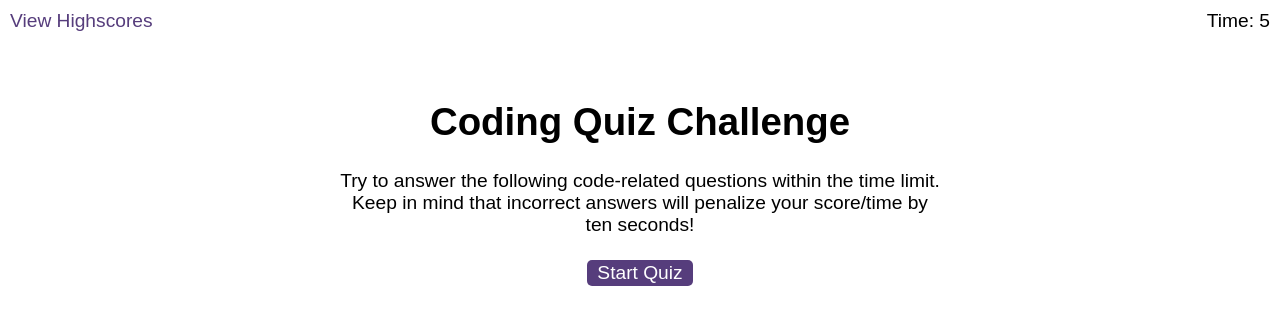
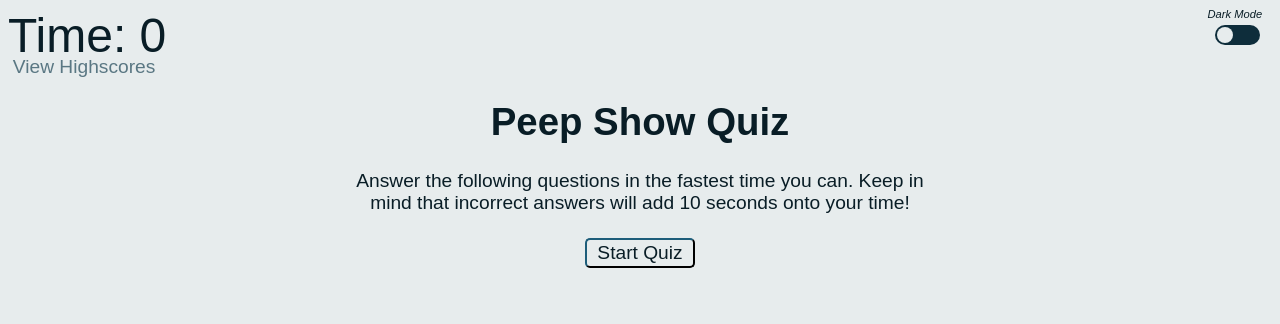
Before and after one commit to fawltya/peep-show-quiz, a plain HTML site: page index.html in a window 1280 px wide. Drawn offline with nearby package versions, Linux system fonts and the light colour scheme.

Commit message:
Add dark mode toggle

```diff
--- a/assets/css/styles.css
+++ b/assets/css/styles.css
@@ -1,16 +1,34 @@
+:root {
+  --primary-color: #5a7783;
+  --secondary-color: #0e2d3b  ;
+  --font-color: #091d26;
+  --bg-color: #e7eced;
+  --heading-color: #0b242f;
+}
+
+[data-theme="dark"] {
+  --primary-color: #a1b1b8;
+  --secondary-color: #a1b1b8;
+  --font-color: #e7eced;
+  --bg-color: #091d26;
+  --heading-color: #a1b1b8;
+}
+
 body {
   font-family: Arial;
   font-size: 120%;
+  background-color: var(--bg-color);
+  color: var(--font-color)
 }
 
 a {
-  color: #563d7c;
+  color: var(--primary-color);
   text-decoration: none;
   transition: color 0.1s;
 }
 
 a:hover {
-  color: #8570a5;
+  color: var(--secondary-color);
 }
 
 button {
@@ -18,16 +36,19 @@ button {
   margin: 5px;
   cursor: pointer;
   font-size: 100%;
-  background-color: #563d7c;
+  background-color: var(--bg-color) ;
   border-radius: 5px;
+  border-color: var(--font-color);
   padding: 2px 10px;
-  color: white;
-  border: 0;
+  color: var(--font-color);
+  border: 2;
   transition: background-color 0.1s;
 }
 
 button:hover {
-  background-color: #8570a5;
+  background-color: var(--secondary-color);
+  color: var(--bg-color);
+  border-color: var(--secondary-color);
 }
 
 .choices button {
@@ -50,7 +71,7 @@ li {
 }
 
 li:nth-child(odd) {
-  background-color: #f3edfc;
+  background-color: var(--bg-color);
 }
 
 .wrapper {
@@ -68,8 +89,8 @@ li:nth-child(odd) {
 
 .scores {
   position: absolute;
-  top: 10px;
-  left: 10px;
+  top: 7vh;
+  left: 1vw;
 }
 
 .feedback {
@@ -77,12 +98,82 @@ li:nth-child(odd) {
   font-size: 120%;
   margin-top: 20px;
   padding-top: 10px;
-  color: gray;
-  border-top: 2px solid #ccc;
+  color: var(--secondary-color);
+  border-top: 2px solid var(--secondary-color);
 }
 
 .timer {
   position: absolute;
-  top: 10px;
-  right: 10px;
+  top: 1vh;
+  /* left: 45%; */
+  font-size: 3rem;
+  margin-left: auto;
+  margin-right: auto;
+  /* align-self: center; */
 }
+
+
+/*Simple css to style it like a toggle switch*/
+.theme-switch-wrapper {
+  display: flex;
+  align-items: center;
+  flex-direction: column;
+  position: absolute;
+  top: 1vh;
+  right: 1vw;
+}
+.theme-switch {
+  display: inline-block;
+  height: 20px;
+  position: relative;
+  width: 45px;
+  margin-top: 5px
+}
+
+.theme-switch input {
+  display:none;
+}
+
+.slider {
+  background-color: var(--secondary-color);
+  bottom: 0;
+  cursor: pointer;
+  left: 0;
+  position: absolute;
+  right: 0;
+  top: 0;
+  transition: .4s;
+}
+
+.slider:before {
+  background-color: var(--bg-color);
+  bottom: 2px;
+  content: "";
+  height: 16px;
+  left: 2px;
+  position: absolute;
+  transition: .4s;
+  width: 16px;
+}
+
+input:checked + .slider {
+  background-color: var(--primary-color);
+}
+
+input:checked + .slider:before {
+  transform: translateX(26px);
+}
+
+.slider.round {
+  border-radius: 34px;
+}
+
+.slider.round:before {
+  border-radius: 50%;
+}
+
+.dark-mode-text {
+  font-size: 0.7rem;
+  margin-right: 5px;
+  font-style: italic;
+}
--- a/assets/js/logic.js
+++ b/assets/js/logic.js
@@ -15,48 +15,19 @@ var choices = $('#choices')
 var time = $('#time')
 var i = 0
 var totalTime = 0;
-var k = 0;
-
-var timerInterval = setInterval(function() {
-    totalTime++
-    time.empty()
-    time.append(totalTime)
-
-    // timeEl.textContent = totalTime + " seconds left till colorsplosion.";
-
-    // if(totalTime === 0) {
-    //   // Stops execution of action at set interval
-    //   clearInterval(timerInterval);
-    //   // Calls function to create and append image
-    //   sendMessage();
-    // }
-
-  }, 1000);
-
-
-// function myTimer() {
-// //   time = k;
-//   k++;
-//   $(time).empty();
-//   time.append(k)
-// }
 
 function quiz() {
     questions.removeClass('hide');
     startScreen.addClass('hide');
-
-
     $('#question-title').text(questionArray[i].question);
     for (var j = 0; j < questionArray[i].choices.length; j++) {
         var correctAnswer = questionArray[i].choices[questionArray[i].answer]
-
         if (questionArray[i].choices[j] == correctAnswer) {
             var trueButton = $('<button class="answer-button true">' + questionArray[i].choices[j] + '</button>')
         }   else {
             var falseButton = $('<button class="answer-button false">' + questionArray[i].choices[j] + '</button>')
             }
         choices.append(trueButton, falseButton);
-
     }
 
     $('.true').on('click', function(event) {
@@ -66,15 +37,16 @@ function quiz() {
         quiz()
     })
 
-
-
     $('.false').on('click', function(event) {
         event.preventDefault();
         totalTime += 10;
         // time.append(time + 10)
     })
     console.log(totalTime)
-
+    console.log(questionArray[i].question)
+    if (questionArray[i].question > questionArray[i].question.length) {
+    return endgame()
+    }
 
 }
 
@@ -82,38 +54,52 @@ startButton.on("click", function(event) {
     event.preventDefault();
     quiz();
     // myInterval = setInterval(myTimer, 1000);
-
+    setInterval(function() {
+        totalTime++
+        time.empty()
+        time.append(totalTime)
+      }, 1000);
 })
 
+function endgame() {
+    endScreen.removeClass('hide');
+    questions.addClass('hide');
+}
 
-// console.log(questionArray[0]);
+// Dark mode toggle
+function darkMode () {
+const toggleSwitch = document.querySelector('.theme-switch input[type="checkbox"]');
 
+function switchTheme(e) {
+    if (e.target.checked) {
+        document.documentElement.setAttribute('data-theme', 'dark');
+    }
+    else {
+        document.documentElement.setAttribute('data-theme', 'light');
+    }
+}
 
+toggleSwitch.addEventListener('change', switchTheme, false);
 
+function switchTheme(e) {
+    if (e.target.checked) {
+        document.documentElement.setAttribute('data-theme', 'dark');
+        localStorage.setItem('theme', 'dark'); //add this
+    }
+    else {
+        document.documentElement.setAttribute('data-theme', 'light');
+        localStorage.setItem('theme', 'light'); //add this
+    }
+}
 
+const currentTheme = localStorage.getItem('theme') ? localStorage.getItem('theme') : null;
 
+if (currentTheme) {
+    document.documentElement.setAttribute('data-theme', currentTheme);
 
-
-
-
-// timer(0)
-
-
-
-
-// var counter = 0;
-
-// for (counter < 100 ) {
-//     var interval = setInterval(function () {
-//         counter++;
-//       }, 1000);
-// }
-
-
-// // time.text(interval)
-// console.log(interval)
-
-
-
-// to stop the counter
-// clearInterval(inteval);
+    if (currentTheme === 'dark') {
+        toggleSwitch.checked = true;
+    }
+}
+}
+darkMode()
--- a/index.html
+++ b/index.html
@@ -10,17 +10,16 @@
   </head>
 
   <body>
+
     <div class="scores"><a href="highscores.html">View Highscores</a></div>
 
     <div class="timer">Time: <span id="time">0</span></div>
 
     <div class="wrapper">
       <div id="start-screen" class="start">
-        <h1>Coding Quiz Challenge</h1>
+        <h1>Peep Show Quiz</h1>
         <p>
-          Try to answer the following code-related questions within the time
-          limit. Keep in mind that incorrect answers will penalize your
-          score/time by ten seconds!
+          Answer the following questions in the fastest time you can. Keep in mind that incorrect answers will add 10 seconds onto your time!
         </p>
         <button id="start">Start Quiz</button>
       </div>
@@ -41,6 +40,16 @@
 
       <div id="feedback" class="feedback hide"></div>
     </div>
+
+
+    <div class="theme-switch-wrapper">
+      <em class="dark-mode-text">Dark Mode</em>
+      <label class="theme-switch" for="checkbox">
+          <input type="checkbox" id="checkbox" />
+          <div class="slider round"></div>
+      </label>
+
+    </div>
     <script src="https://cdnjs.cloudflare.com/ajax/libs/jquery/3.2.1/jquery.min.js"></script>
     <script src="./assets/js/questions.js"></script>
     <script src="./assets/js/logic.js"></script>
```
Lines whose indentation alone changed are shown as unchanged.
